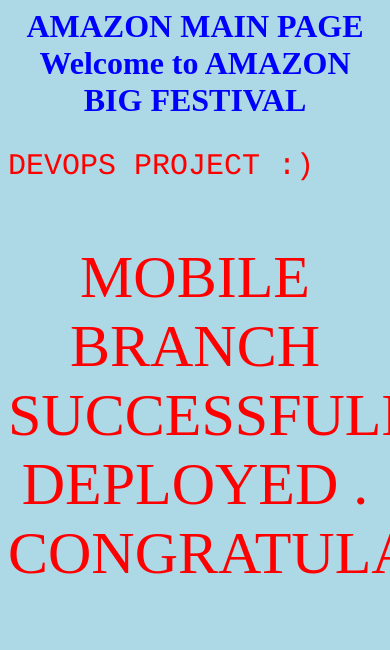
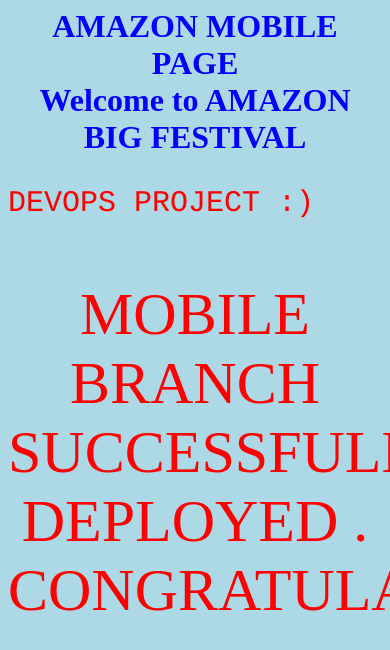
Before and after one commit to ghanashyam86/amzon-project, a plain HTML site: page mobile/mobile.html in a window 390 px wide. Shown: the top 650 px of the page. Drawn offline with Linux system fonts and the light colour scheme.

Commit message:
chnage page name to mobile

```diff
--- a/mobile/mobile.html
+++ b/mobile/mobile.html
@@ -3,7 +3,7 @@
 <title>MOBILE BRANCH </title>
 </head>
 <body style="background-color:lightblue;">
-<h1 style="color:blue;text-align:center;">AMAZON MAIN PAGE<br>Welcome to AMAZON BIG FESTIVAL</h1>
+<h1 style="color:blue;text-align:center;">AMAZON MOBILE PAGE<br>Welcome to AMAZON BIG FESTIVAL</h1>
 <p style="color:red;font-size:30px; font-family: Courier;">DEVOPS PROJECT :) </p>
 <p style="color:red;font-size:60px;font-family:Bradley Hand ITC;text-align:center;">
                  MOBILE BRANCH  SUCCESSFULLY DEPLOYED .<br>
```
